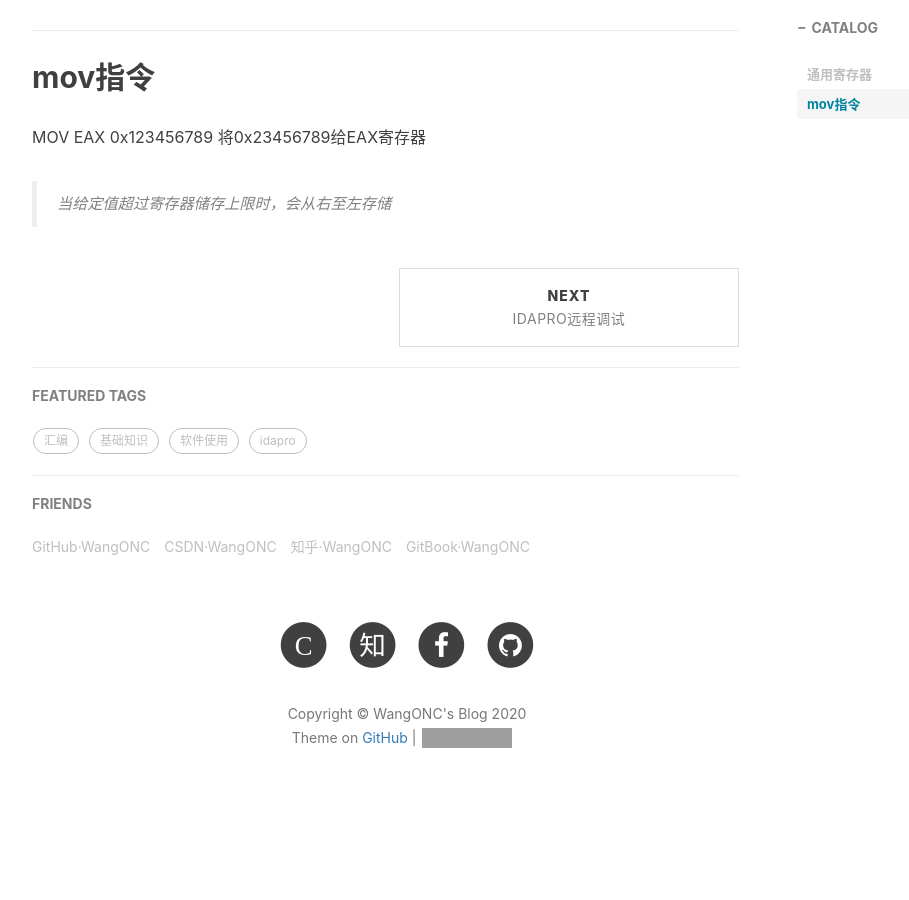
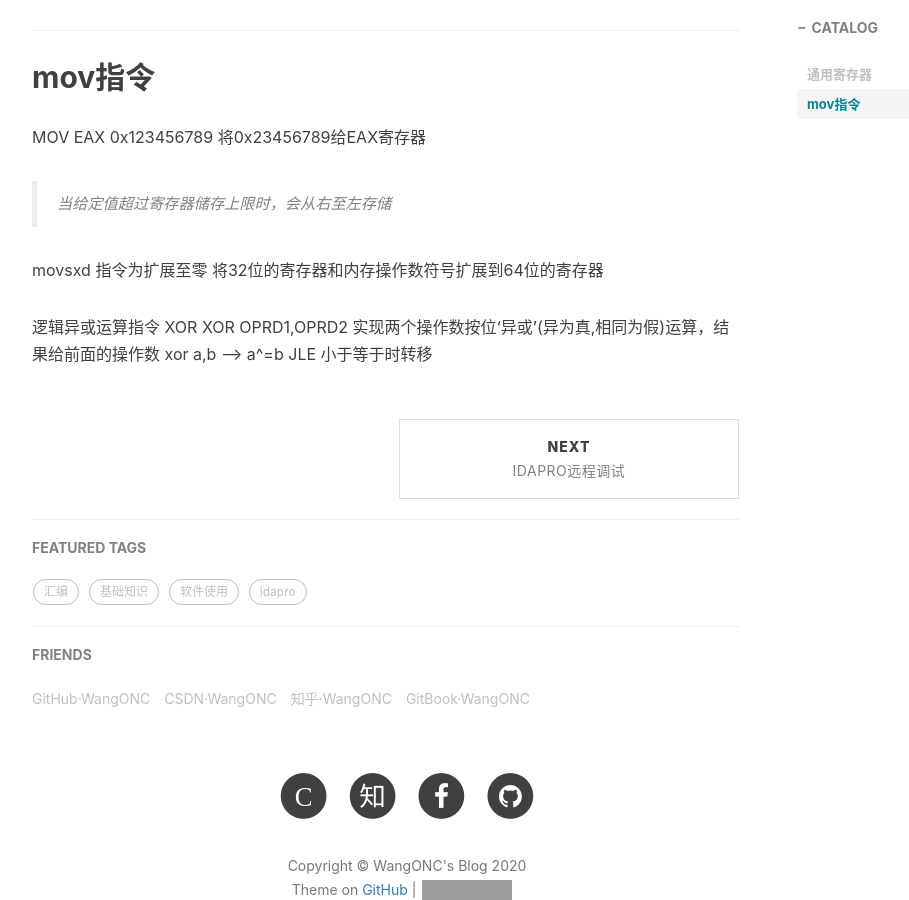
Before and after one commit to rainbomsea/rainbomsea.github.io, a Jekyll site: the page built from _posts/2020-04-07-DEMO.md, in a window 1280 px wide and 900 px high, scrolled down 1650 px. Shown: the whole window, without its empty margins (233-1142 px from the left). Built offline with Jekyll 4.4.1, drawn with Linux system fonts in a browser that asks for light colours; nearby versions of some CDN libraries; comment, search, counter and statistics services are not loaded; before the commit the page ends 2465 px from its top, so only the background shows below that; grey boxes are pictures that could not be loaded.

Commit message:
Update 2020-04-07-DEMO.md

```diff
--- a/_posts/2020-04-07-DEMO.md
+++ b/_posts/2020-04-07-DEMO.md
@@ -52,3 +52,13 @@ RAX	RBX	RCX	RDX	RSP	RBP	RSI	RDI	R8	R9	R10	R11	R12	R13	R14	R15
 MOV EAX 0x123456789	将0x23456789给EAX寄存器
 
 >   当给定值超过寄存器储存上限时，会从右至左存储
+
+movsxd 指令为扩展至零
+将32位的寄存器和内存操作数符号扩展到64位的寄存器
+
+逻辑异或运算指令 XOR
+XOR OPRD1,OPRD2
+实现两个操作数按位‘异或’(异为真,相同为假)运算，结果给前面的操作数
+xor a,b ---> a^=b
+JLE
+ 小于等于时转移
```
